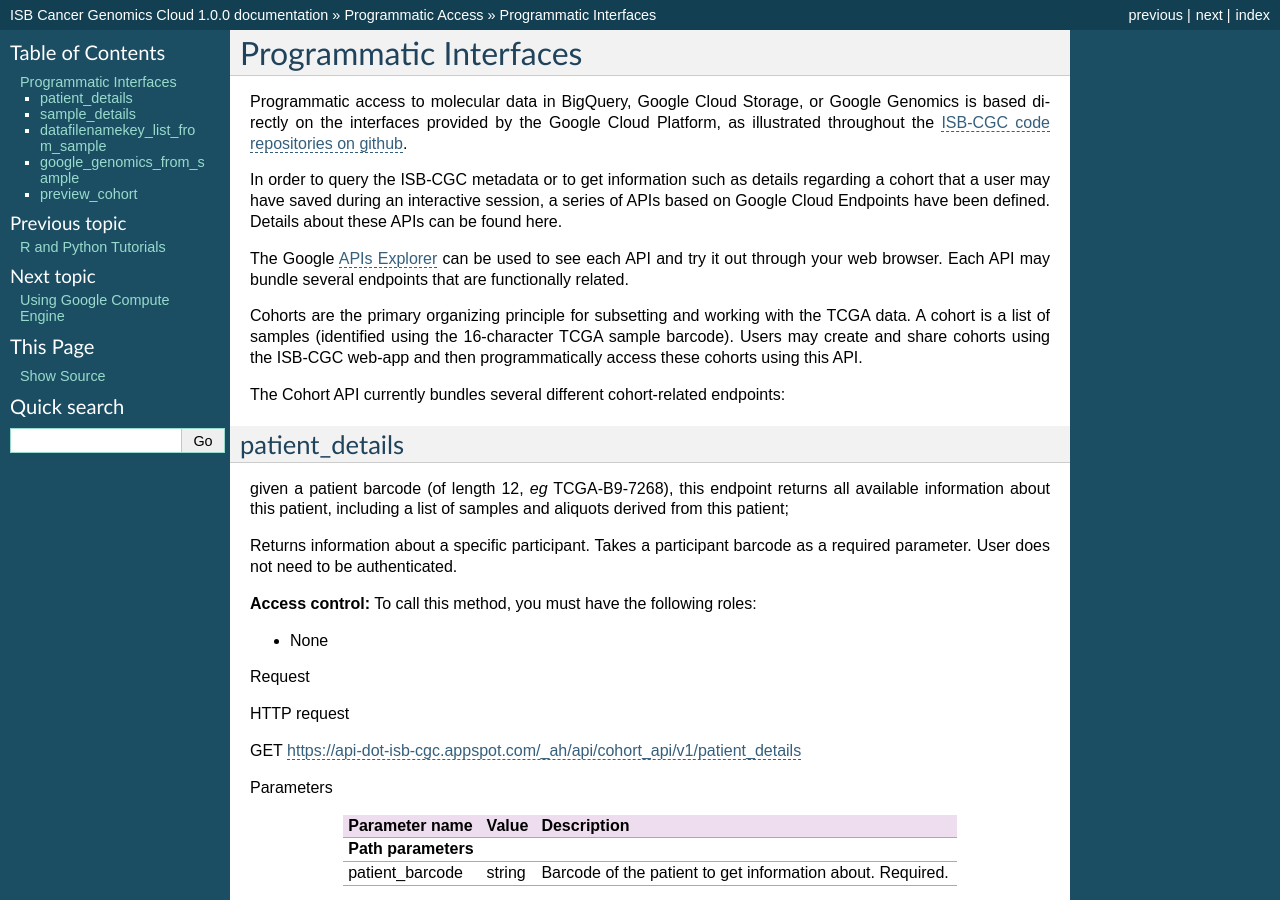
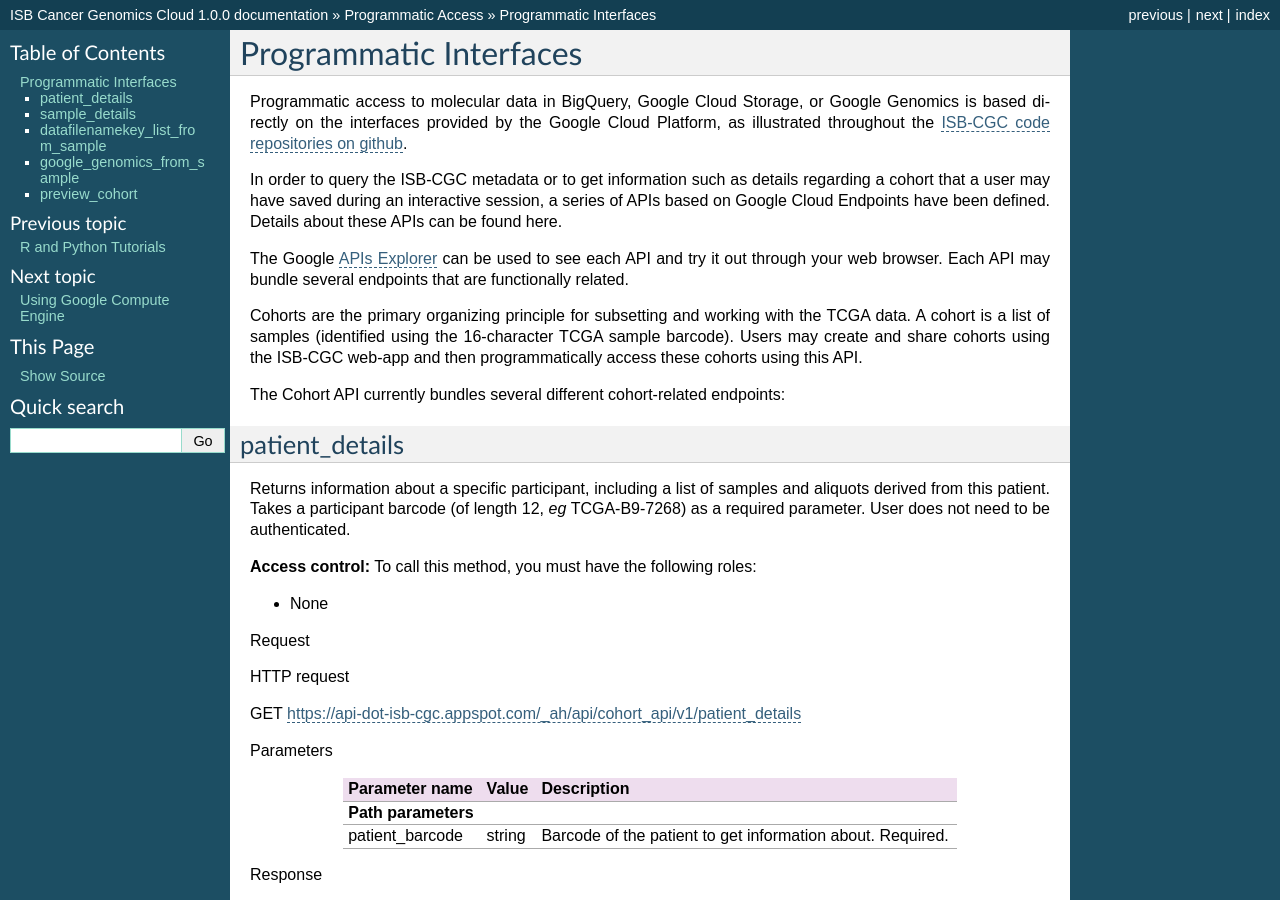
Before and after one commit to isb-cgc/readthedocs, a Sphinx documentation site: the page built from docs/source/sections/progapi/Programmatic-API.rst, in a window 1280 px wide and 900 px high. Built offline with Sphinx 7.4.7, drawn with Linux system fonts in a browser that asks for light colours.

Commit message:
edit patient_details

```diff
--- a/docs/source/sections/progapi/Programmatic-API.rst
+++ b/docs/source/sections/progapi/Programmatic-API.rst
@@ -25,10 +25,7 @@ The Cohort API currently bundles several different cohort-related endpoints:
 patient_details
 ###############
 
-given a patient barcode (of length 12, *eg* TCGA-B9-7268), this endpoint returns all available information about this patient, including a list of samples and aliquots derived from this patient;
-
-Returns information about a specific participant. Takes a participant
-barcode as a required parameter. User does not need to be authenticated.
+Returns information about a specific participant, including a list of samples and aliquots derived from this patient. Takes a participant barcode (of length 12, *eg* TCGA-B9-7268) as a required parameter. User does not need to be authenticated.
 
 **Access control:** To call this method, you must have the following
 roles:
```
